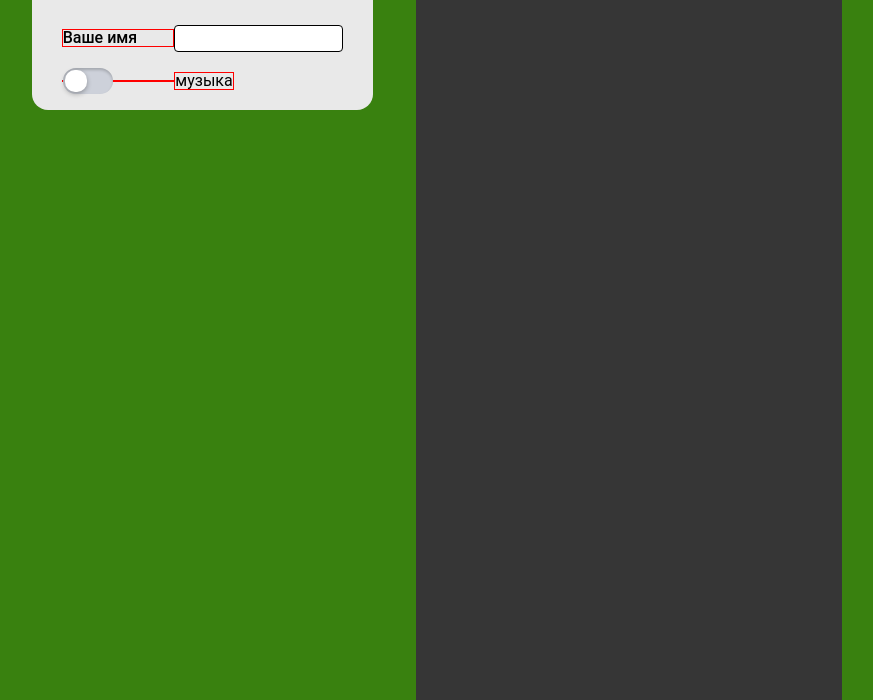
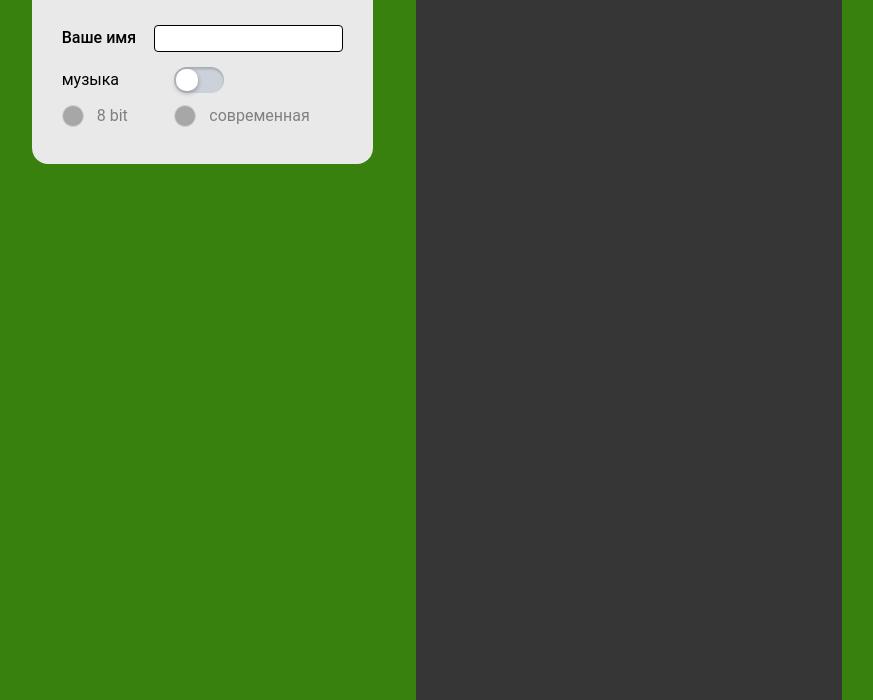
Before and after one commit to kir-dev13/JSRoadRace, a website: page #src/index.html in a window 1280 px wide. Shown: the part 100-800 px from the top of the page, without its empty margins (11-884 px from the left). Drawn offline with nearby package versions, Linux system fonts and the light colour scheme; files that its build step writes are made by us from their sources.

Commit message:
create radio

```diff
--- a/#src/html/_left-side.html
+++ b/#src/html/_left-side.html
@@ -7,13 +7,17 @@
     </div>
 
     <div class="menu__row menu__music">
+      <span>музыка</span>
       <input class="menu__checkbox checkbox" type="checkbox" id="checkbox-music" onchange="checkboxChecked()">
       <label class="label label__music" for="checkbox-music"></label>
-      <span>музыка</span>
+
     </div>
 
     <div class="menu__row menu__music-change">
-
+      <input disabled type="radio" class="radio music__radio" id="8bit" name="music-selector" />
+      <label for="8bit">8 bit</label>
+      <input disabled type="radio" class="radio music__radio" id="contemprary" name="music-selector" />
+      <label for="contemprary">современная</label>
     </div>
   </div>
 </div>
--- a/#src/scss/blocks/left-side/_left-side.sass
+++ b/#src/scss/blocks/left-side/_left-side.sass
@@ -6,9 +6,10 @@
   // border-right: 6px dashed red
 
 @import "components/checkbox.sass"
+@import "components/radio.sass"
 
 input,label, span
-  border: 1px solid red
+  // border: 1px solid red
 
 .menu
   width: 80%
@@ -20,11 +21,16 @@ input,label, span
   font-family: "Roboto", sans-serif
   display: flex
   flex-direction: column
+  *
+    // flex-basis: 40%
   &__row
     display: flex
     align-items: center
     justify-content: start
+    margin-bottom: 20px
     // flex-basis: 50%
+    *
+      flex-basis: 40%
   &__title
     text-align: center
     text-transform: uppercase
@@ -45,7 +51,8 @@ input,label, span
     border-radius: 4px
     // margin-left: 20px
     // flex-basis: 50%
-    width: 60%
+    // width: 100%
+    flex-grow: 1
     &:focus
       outline: none
       box-shadow: 0 0 0 3px rgba(255,255,0,.5)
--- /dev/null
+++ b/#src/scss/blocks/left-side/components/radio.sass
@@ -0,0 +1,52 @@
+.radio
+  vertical-align: top
+  width: 17px
+  height: 17px
+  margin: 0 3px 0 0
+
+  & + label
+    cursor: pointer
+  &[disabled] + label
+    color: grey
+    cursor: default
+    &::before
+      background: #a7a7a7
+
+  &:not(checked)
+    position: absolute
+    z-index: -100
+    opacity: 0
+
+  &:not(checked) + label
+    position: relative
+    padding: 0 0 0 35px
+
+  &:not(checked) + label:before
+    content: ''
+    position: absolute
+    top: -3px
+    left: 0
+    width: 22px
+    height: 22px
+    border: 1px solid #CDD1DA
+    border-radius: 50%
+    background: #FFF
+
+  &:not(checked) + label:after
+    content: ''
+    position: absolute
+    top: 0px
+    left: 3px
+    width: 16px
+    height: 16px
+    border-radius: 50%
+    background: #d47568
+    box-shadow: inset 0 1px 1px rgba(0,0,0,.5)
+    opacity: 0
+    transition: all .2s
+
+  &:checked + label:after
+    opacity: 1
+
+  &:focus + label:before
+    box-shadow: 0 0 0 3px rgba(255,255,0,.5)
--- a/#src/scss/style.scss
+++ b/#src/scss/style.scss
@@ -13,6 +13,7 @@
 
 body {
   display: flex;
+  height: 100vh;
 }
 
 @import "_reset";
```
Also changed, not shown: #src/js/_checkboxCheck.js (+8 -2 lines), dist/css/style.css, dist/css/style.min.css, dist/index.html, dist/js/script.js, dist/js/script.min.js.
